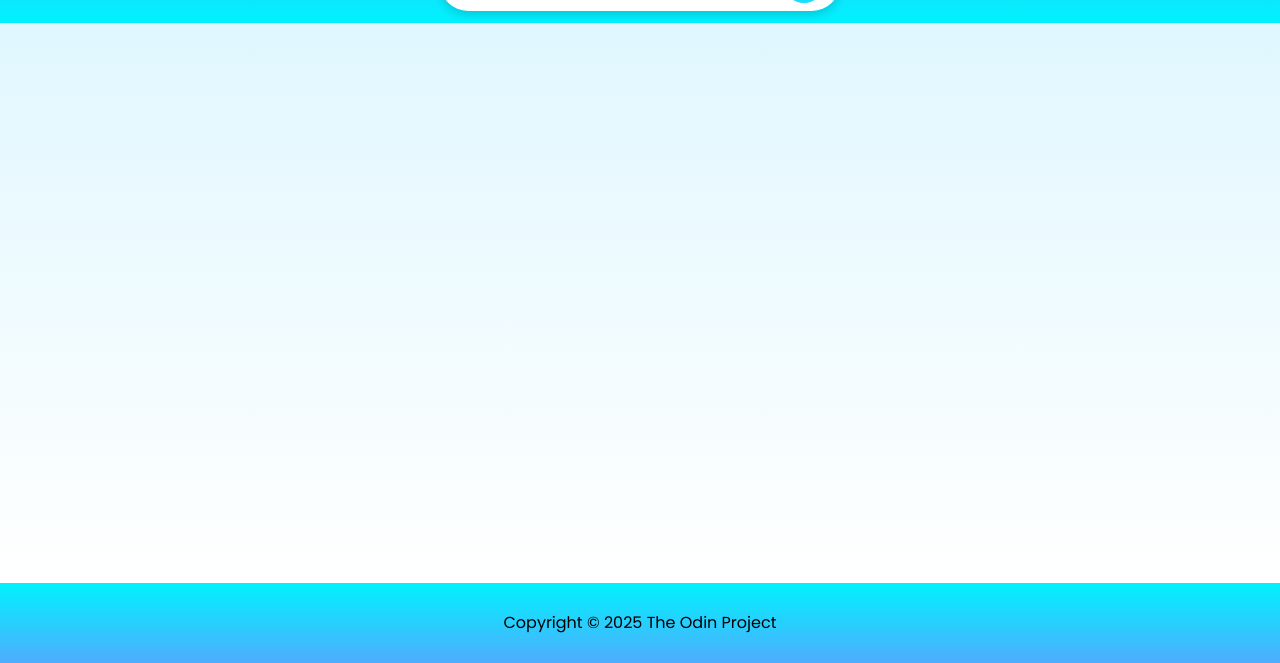
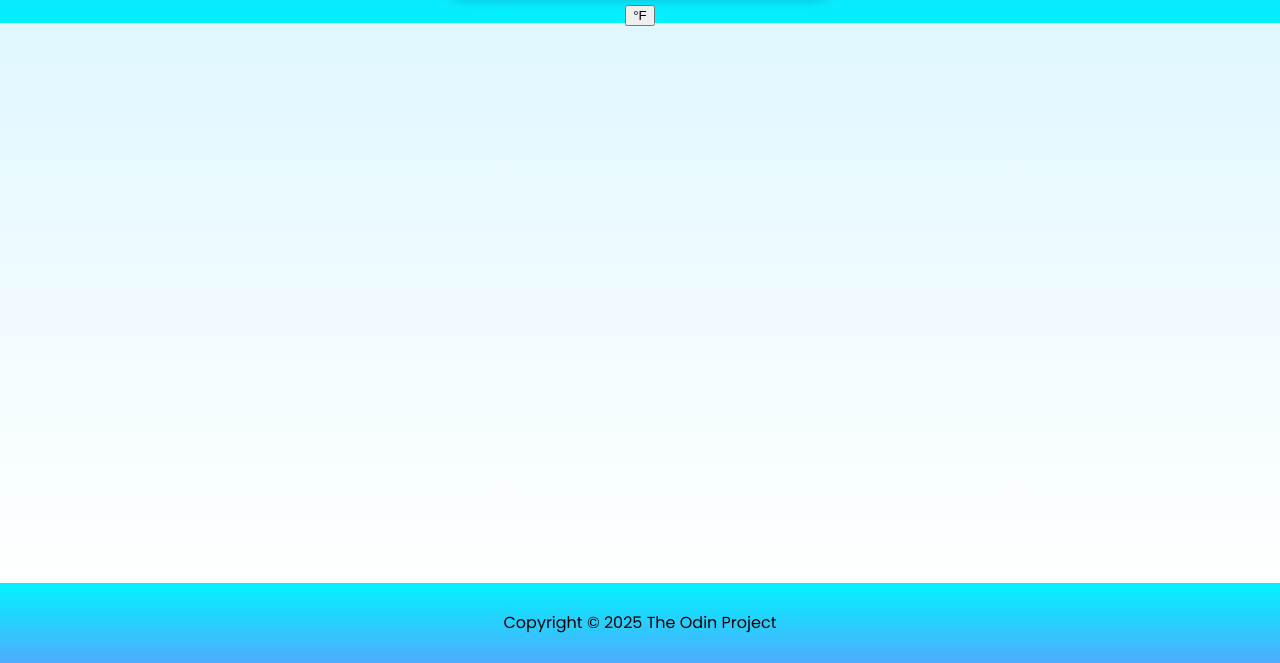
Before and after one commit to pawelgawron3/odin-weather-app, a website built with webpack: page src/template.html in a window 1280 px wide. Shown: the part 137-800 px from the top of the page. Built offline with nearby package versions, Linux system fonts and the light colour scheme.

Commit message:
Add button for temp conversion

```diff
--- a/src/template.html
+++ b/src/template.html
@@ -23,6 +23,7 @@
           <span class="mdi mdi-magnify"></span>
         </button>
       </div>
+      <button type="button" id="tempToggle">°F</button>
     </header>
     <main></main>
     <footer>
```
